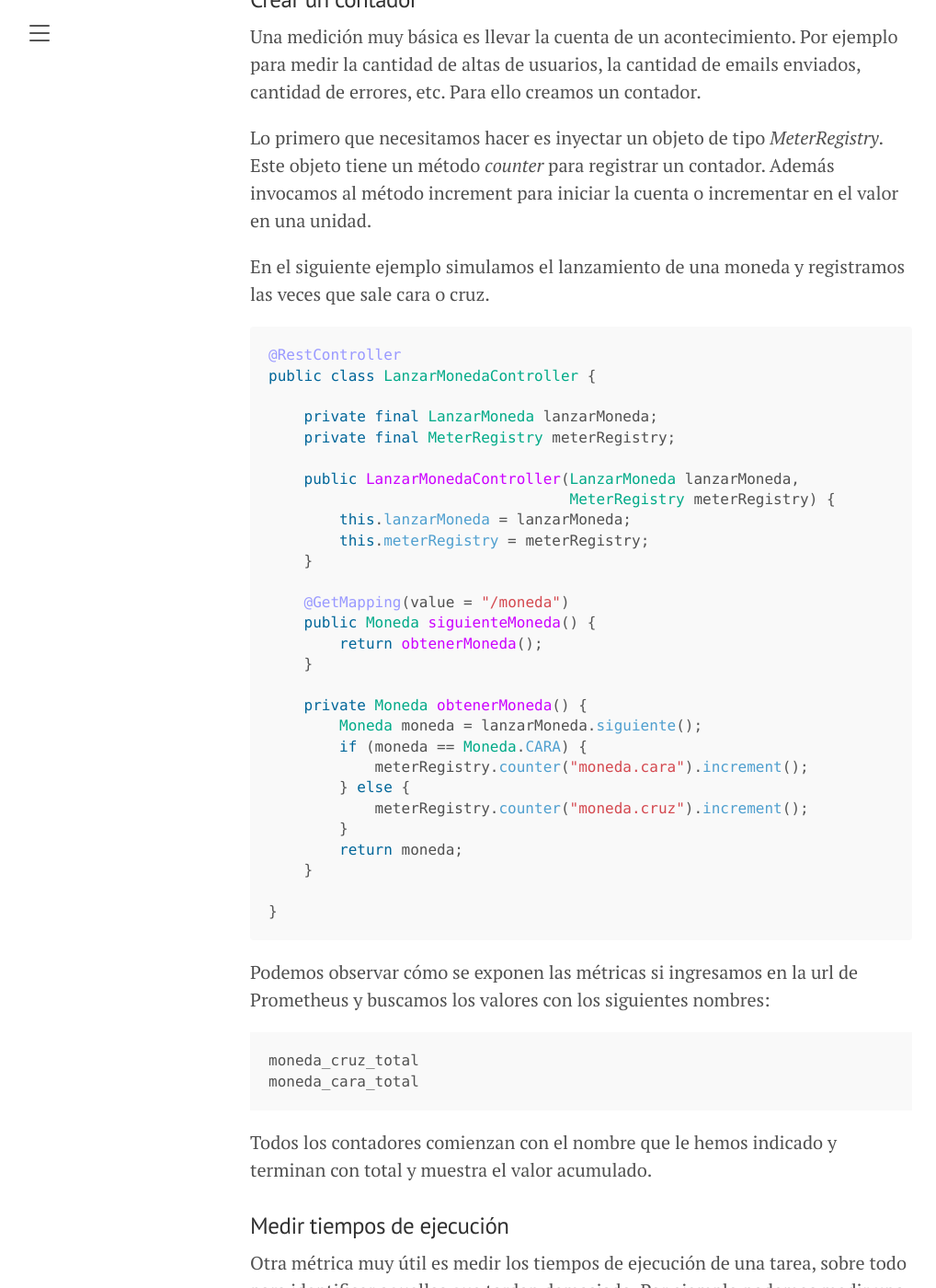
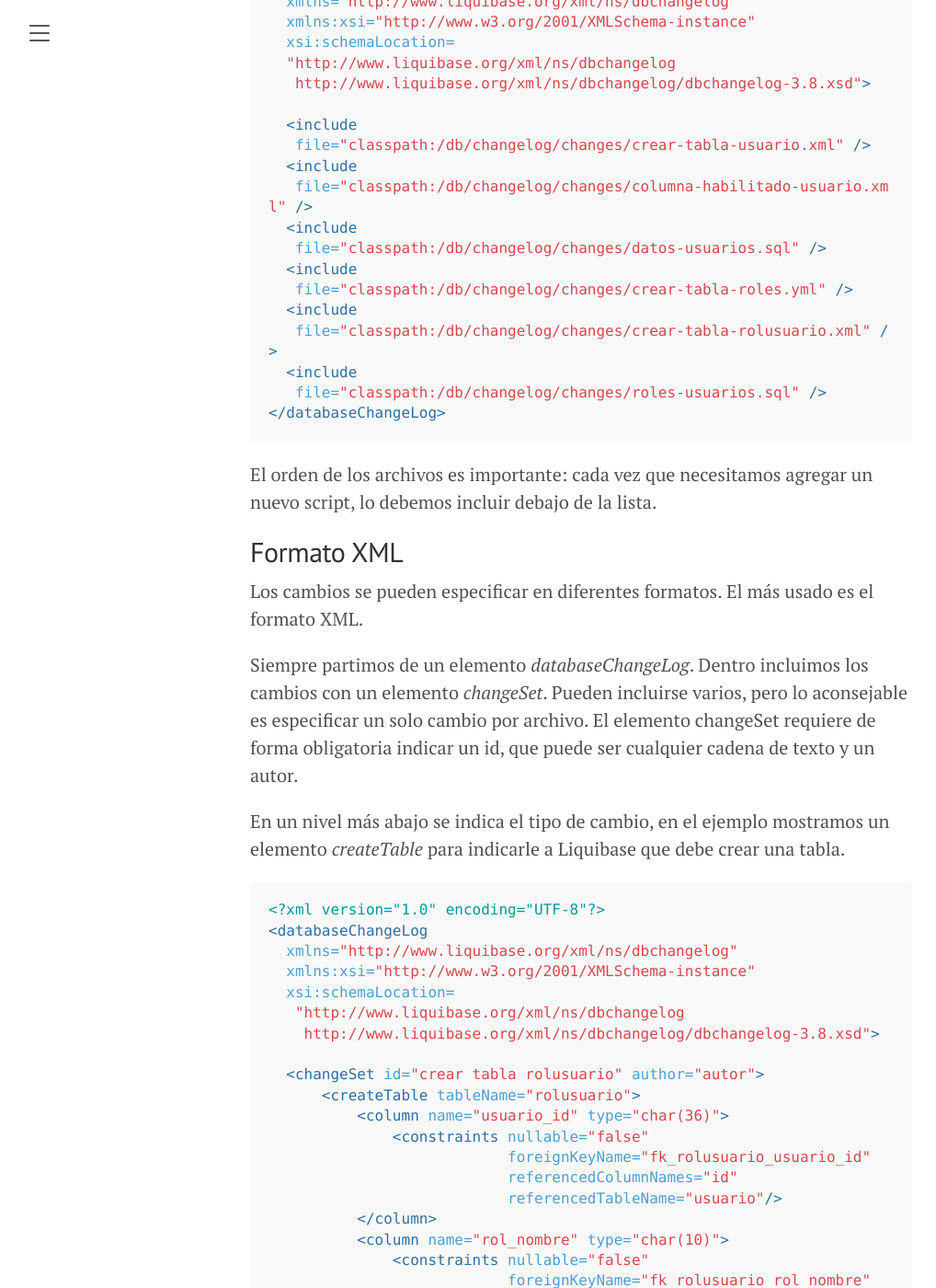
Before and after one commit to Mercantilandina/mercantilandina.github.io, a Jekyll site: the page built from index.html, in a window 1280 px wide and 1400 px high, scrolled down 1373 px. Shown: the whole window at 92% size, without its empty margins (8-1026 px from the left). Built offline with Jekyll 4.4.1, drawn with Linux system fonts in a browser that asks for light colours; the list of posts is cut into pages by our own code; some of the changed text lies outside the part shown.

Commit message:
Liquibase con Spring Boot

````diff
--- /dev/null
+++ b/_posts/2021-10-14-spring-boot-liquibase.md
@@ -0,0 +1,216 @@
+---
+layout: post
+title: Automatizar cambios en la base de datos con Liquibase
+---
+
+Publicar una nueva versión de una aplicación puede ser una tarea compleja si también requiere realizar cambios en la base de datos. Para simplificar y automatizar estos cambios podemos utilizar Liquibase.
+
+
+## Configuración
+
+Lo primero que necesitamos es agregar una dependencia en el archivo pom.xml
+
+
+```xml
+        <dependency>
+            <groupId>org.liquibase</groupId>
+            <artifactId>liquibase-core</artifactId>
+        </dependency>
+```
+
+
+Con este cambio se ejecuta Liquibase de forma automática al iniciar la aplicación.
+
+Necesitamos hacer un ajuste más dado que por defecto el archivo principal de Liquibase lo busca en la siguiente ubicación: **db/changelog/db.changelog-master.yaml**. Podemos cambiar la cambiar la ubicación el archivo de configuración de Spring Boot application.yaml
+
+
+```yaml
+spring:
+
+  liquibase:
+    enabled: true
+    change-log: classpath:db/changelog/db.changelog-master.xml
+```
+
+
+Utilizando Spring Boot, Liquibase se autoconfigura utilizando las mismas credenciales que la aplicación para acceder a la base de datos. Es necesario tener en cuenta que el usuario que utilicemos necesita tener permisos para modificar el esquema.
+
+
+## Changelog
+
+El archivo db.changelog-master.xml indica a Liquibase donde se encuentran todos los script de cambios y en qué orden ejecutarlos.
+
+
+```xml
+<?xml version="1.0" encoding="UTF-8"?>
+<databaseChangeLog
+  xmlns="http://www.liquibase.org/xml/ns/dbchangelog"
+  xmlns:xsi="http://www.w3.org/2001/XMLSchema-instance"
+  xsi:schemaLocation=
+  "http://www.liquibase.org/xml/ns/dbchangelog
+   http://www.liquibase.org/xml/ns/dbchangelog/dbchangelog-3.8.xsd">
+
+  <include
+   file="classpath:/db/changelog/changes/crear-tabla-usuario.xml" />
+  <include
+   file="classpath:/db/changelog/changes/columna-habilitado-usuario.xml" />
+  <include
+   file="classpath:/db/changelog/changes/datos-usuarios.sql" />
+  <include
+   file="classpath:/db/changelog/changes/crear-tabla-roles.yml" />
+  <include
+   file="classpath:/db/changelog/changes/crear-tabla-rolusuario.xml" />
+  <include
+   file="classpath:/db/changelog/changes/roles-usuarios.sql" />
+</databaseChangeLog>
+```
+
+
+El orden de los archivos es importante: cada vez que necesitamos agregar un nuevo script, lo debemos incluir debajo de la lista.
+
+
+## Formato XML
+
+Los cambios se pueden especificar en diferentes formatos. El más usado es el formato XML.
+
+Siempre partimos de un elemento _databaseChangeLog_. Dentro incluimos los cambios con un elemento _changeSet_. Pueden incluirse varios, pero lo aconsejable es especificar un solo cambio por archivo. El elemento changeSet requiere de forma obligatoria indicar un id, que puede ser cualquier cadena de texto y un autor.
+
+En un nivel más abajo se indica el tipo de cambio, en el ejemplo mostramos un elemento _createTable_ para indicarle a Liquibase que debe crear una tabla.
+
+
+```xml
+<?xml version="1.0" encoding="UTF-8"?>
+<databaseChangeLog
+  xmlns="http://www.liquibase.org/xml/ns/dbchangelog"
+  xmlns:xsi="http://www.w3.org/2001/XMLSchema-instance"
+  xsi:schemaLocation=
+   "http://www.liquibase.org/xml/ns/dbchangelog
+    http://www.liquibase.org/xml/ns/dbchangelog/dbchangelog-3.8.xsd">
+
+  <changeSet id="crear tabla rolusuario" author="autor">
+      <createTable tableName="rolusuario">
+          <column name="usuario_id" type="char(36)">
+              <constraints nullable="false"
+                           foreignKeyName="fk_rolusuario_usuario_id"
+                           referencedColumnNames="id"
+                           referencedTableName="usuario"/>
+          </column>
+          <column name="rol_nombre" type="char(10)">
+              <constraints nullable="false"
+                           foreignKeyName="fk_rolusuario_rol_nombre"
+                           referencedColumnNames="nombre"
+                           referencedTableName="rol"/>
+          </column>
+      </createTable>
+  </changeSet>
+</databaseChangeLog>
+```
+
+
+En el siguiente ejemplo mostramos cómo especificar un cambio para agregar una columna
+
+
+```xml
+<?xml version="1.0" encoding="UTF-8"?>
+<databaseChangeLog
+  xmlns="http://www.liquibase.org/xml/ns/dbchangelog"
+  xmlns:xsi="http://www.w3.org/2001/XMLSchema-instance"
+  xsi:schemaLocation=
+   "http://www.liquibase.org/xml/ns/dbchangelog
+    http://www.liquibase.org/xml/ns/dbchangelog/dbchangelog-3.8.xsd">
+
+  <changeSet id="agregar columna habilitado" author="yo">
+      <addColumn tableName="usuario">
+          <column name="habilitado"
+                  type="boolean"
+                  defaultValue="true" />
+      </addColumn>
+  </changeSet>
+</databaseChangeLog>
+```
+
+
+
+## Formato SQL
+
+Es posible utilizar SQL básico para especificar cambios en la base de datos. En el siguiente ejemplo mostramos que es posible insertar datos.
+
+
+```sql
+--liquibase formatted sql
+
+--changeset autor:datos-roles
+
+insert into rol(nombre, descripcion)
+value ('admin', 'Administrador del grupo');
+
+insert into rol(nombre, descripcion)
+value ('external', 'Usuario externo');
+
+insert into rol(nombre, descripcion)
+value ('invitado', 'Usuario invitado');
+
+insert into rol(nombre, descripcion)
+value ('owner', 'Usuario dueño del grupo');
+```
+
+
+Un registro de cambios con SQL debe comenzar con el siguiente comentario
+
+
+```sql
+--liquibase formatted sql
+```
+
+
+Luego debemos indicar el id del _changeset_ y el autor, con el siguiente formato:
+
+
+```sql
+--changeset autor:datos-roles
+```
+
+
+Posteriormente incluimos las sentencias SQL terminadas por punto y coma.
+
+
+## Formato YAML
+
+Otro formato soportado es con una estructura de documento YAML. Los elementos son los mismos para el formato XML
+
+
+```yaml
+databaseChangeLog:
+  - changeSet:
+      id: 'crear tabla de roles'
+      author: autor
+      changes:
+        - createTable:
+            tableName: rol
+            columns:
+              - column:
+                  name: nombre
+                  type: char(50)
+                  constraints:
+                    primaryKey: true
+                    nullable: false
+              - column:
+                  name: descripcion
+                  type: varchar(200)
+                  defaultValue: ''
+```
+
+## Registro de cambios
+
+Liquibase utiliza una tabla para registrar los cambios. La tabla tiene el nombre  DATABASECHANGELOG y se crea automáticamente si no existe. Esta tabla contiene la información de todos los cambios aplicados: el id del changeset, el autor, la fecha y hora de ejecución, entre otros datos.
+
+También es importante tener en cuenta que esta tabla cuenta con un valor Checksum para validar que ningún changeset sea alterado una vez que se ejecutó. Por lo tanto, si hay que realizar un cambio, es necesario incluir un archivo nuevo. No se recomienda modificar los changeset aplicados porque da error y se interrumpe el proceso.
+
+## Ejemplo
+
+Dejamos una aplicación de ejemplo en [Github](https://github.com/Mercantilandina/spring-boot-liquibase).
+
+
+## Referencias
+* [Documentación de Liquibase](https://docs.liquibase.com/concepts/home.html)
+* [Liquibase con Spring Boot](https://docs.liquibase.com/tools-integrations/springboot/springboot.html)
````
Also changed, not shown: _posts/2021-10-05-spring-boot-micrometer.md (+8 -8 lines).
